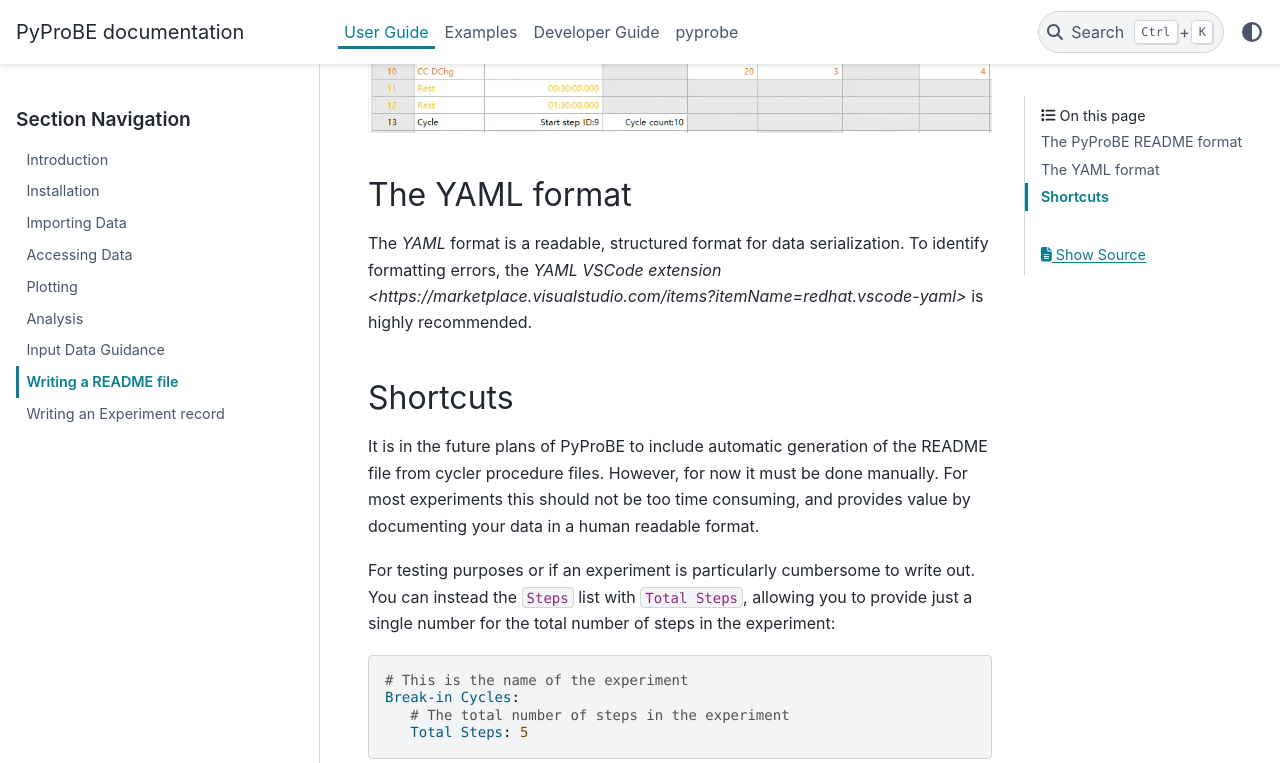
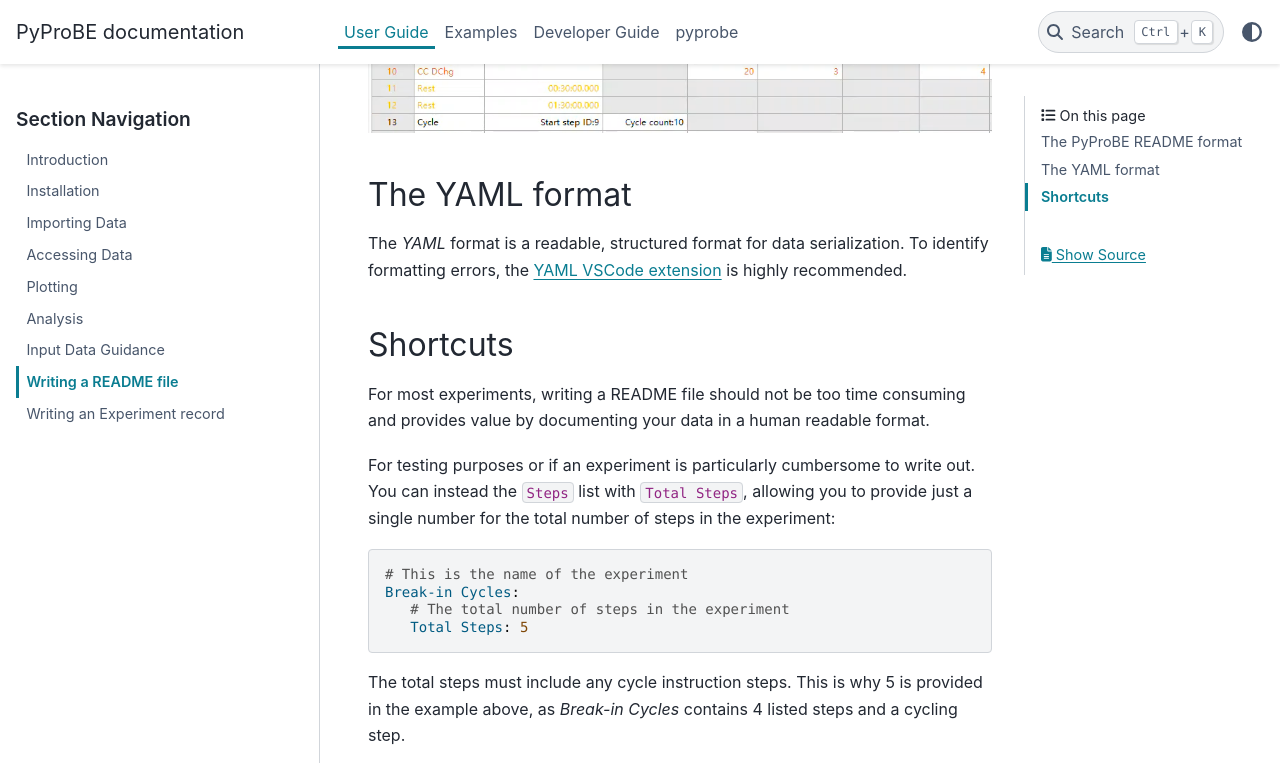
Before and after one commit to ImperialCollegeLondon/PyProBE, a Sphinx documentation site: the page built from docs/source/user_guide/writing_a_readme_file.rst, in a window 1280 px wide and 900 px high, scrolled down 1669 px, cut to the strip 0-763 px from the top of the window. Built offline with Sphinx 7.4.7 and the PyData theme 0.15.4, drawn with Linux system fonts in a browser that asks for light colours.

Commit message:
Updates and fixes to developer guide

```diff
--- a/docs/source/developer_guide/adding_a_cycler.rst
+++ b/docs/source/developer_guide/adding_a_cycler.rst
@@ -28,7 +28,7 @@
    .. literalinclude:: ../../../pyprobe/cyclers/biologic.py
     :language: python
     :linenos:
-    :lines: 12-29
+    :lines: 12-25
 
 2. Add a method to read a file into a dataframe.
 
--- a/docs/source/developer_guide/dependency_guide.rst
+++ b/docs/source/developer_guide/dependency_guide.rst
@@ -21,7 +21,7 @@
 
 `Pydantic <https://docs.pydantic.dev/latest/>`_ is used across PyProBE for class input
 validation. :class:`~pyprobe.result.Result`, :class:`~pyprobe.rawdata.RawData` and
-all of the classes in the :mod:`~pyprobe.filter` module inherit from Pydantic
+all of the classes in the :mod:`~pyprobe.filters` module inherit from Pydantic
 `BaseModel <https://docs.pydantic.dev/latest/api/base_model/>`_, as do all of
 the :mod:`~pyprobe.analysis` classes. This means all of their
 inputs are type-validated automatically. The :class:`~pyprobe.analysis.utils.AnalysisValidator`
--- a/docs/source/user_guide/writing_a_readme_file.rst
+++ b/docs/source/user_guide/writing_a_readme_file.rst
@@ -35,7 +35,7 @@
    step. Therefore, where there is a repeat instruction in the cycler procedure, the
    corresponding step number should be skipped.
 
-* Cycle*:
+* Cycle:
    This is a section that provides details on repeats of the provided steps. PyProBE
    looks for any title containing the string `"cycle"`, so you can choose any name that
    includes this or add multiple cycles with different names.
@@ -59,15 +59,13 @@
 The YAML format
 ---------------
 The `YAML` format is a readable, structured format for data serialization. To identify
-formatting errors, the `YAML VSCode extension <https://marketplace.visualstudio.com/items?itemName=redhat.vscode-yaml>`
+formatting errors, the `YAML VSCode extension <https://marketplace.visualstudio.com/items?itemName=redhat.vscode-yaml>`_
 is highly recommended.
 
 Shortcuts
 ---------
-It is in the future plans of PyProBE to include automatic generation of the README file
-from cycler procedure files. However, for now it must be done manually. For most
-experiments this should not be too time consuming, and provides value by documenting
-your data in a human readable format.
+For most experiments, writing a README file should not be too time consuming and
+provides value by documenting your data in a human readable format.
 
 For testing purposes or if an experiment is particularly cumbersome to write out. You
 can instead the :code:`Steps` list with :code:`Total Steps`, allowing you to provide
```
Also changed, not shown: docs/source/developer_guide/contributing_to_the_analysis_module.rst (+5 -5 lines).
